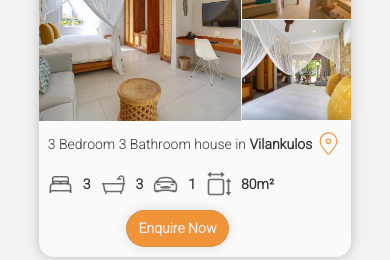
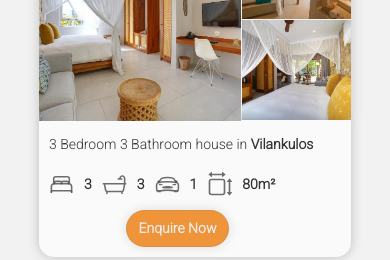
Before and after one commit to Jose-Vilanculo/React-Beach-House, a React (Vite) app: page / in a window 390 px wide. Shown: the part 2620-2880 px from the top of the page. Built offline with nearby package versions, Linux system fonts and the light colour scheme.

Commit message:
bug: fixed mobile bug that had bad spacing on house section

```diff
--- a/src/components/HouseSection.module.css
+++ b/src/components/HouseSection.module.css
@@ -300,6 +300,10 @@
 
 @media screen and (max-width: 500px) {
 
+    .location {
+        display: none;
+    }
+
     .description-container {
         margin-right: auto;
         margin-left: auto;
@@ -312,4 +316,8 @@
     .upper-container {
         height: 200px;
     }
+
+    .description-container {
+        margin-left: 10px;
+    }
 }
--- a/src/components/HouseSectionOverlay.jsx
+++ b/src/components/HouseSectionOverlay.jsx
@@ -107,7 +107,7 @@ export const HouseSectionOverlay = ({setIsOverlayOpen}) => {
                             22 Beach rd, Vilankulos, <span className={classes.bold}>Mozambique</span>
                         </p>
 
-                        <a href='#contact' onClick={() => setIsOverlayOpen((prev) => !prev)}>
+                        <a className={classes.link} href='#contact' onClick={() => setIsOverlayOpen((prev) => !prev)}>
                             Contact for more information
                         </a>
 
--- a/src/components/HouseSectionOverlay.module.css
+++ b/src/components/HouseSectionOverlay.module.css
@@ -143,6 +143,10 @@
     font-weight: 600;
 }
 
+.link {
+    color: var(--primary-color);
+}
+
 .icons-container {
     height: 40px;
     display: flex;
```
